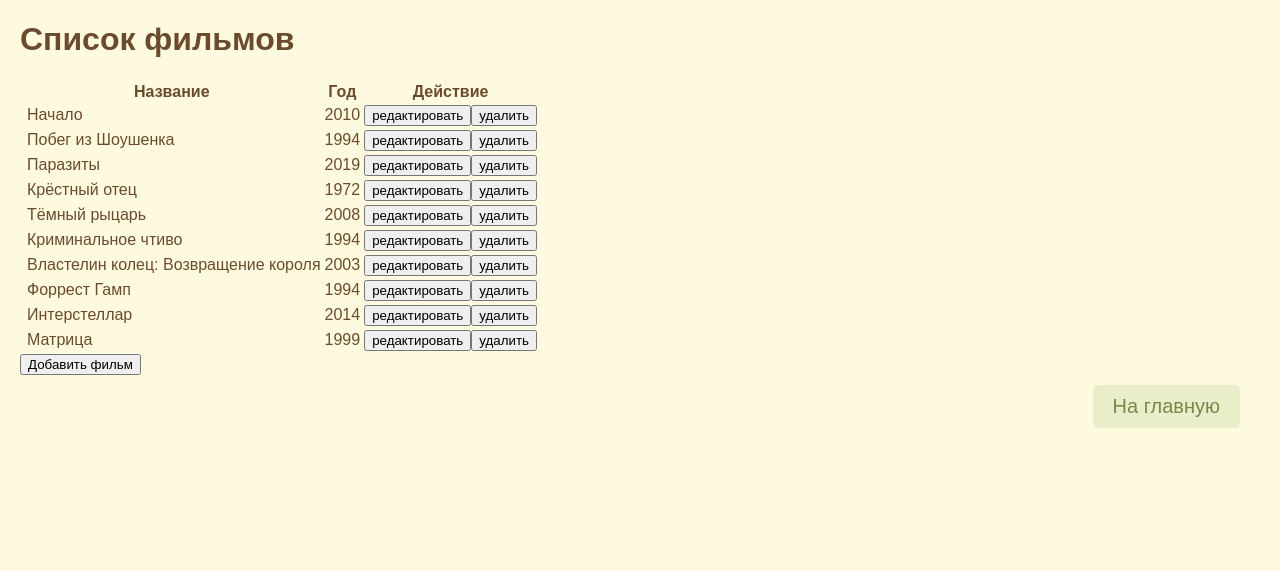
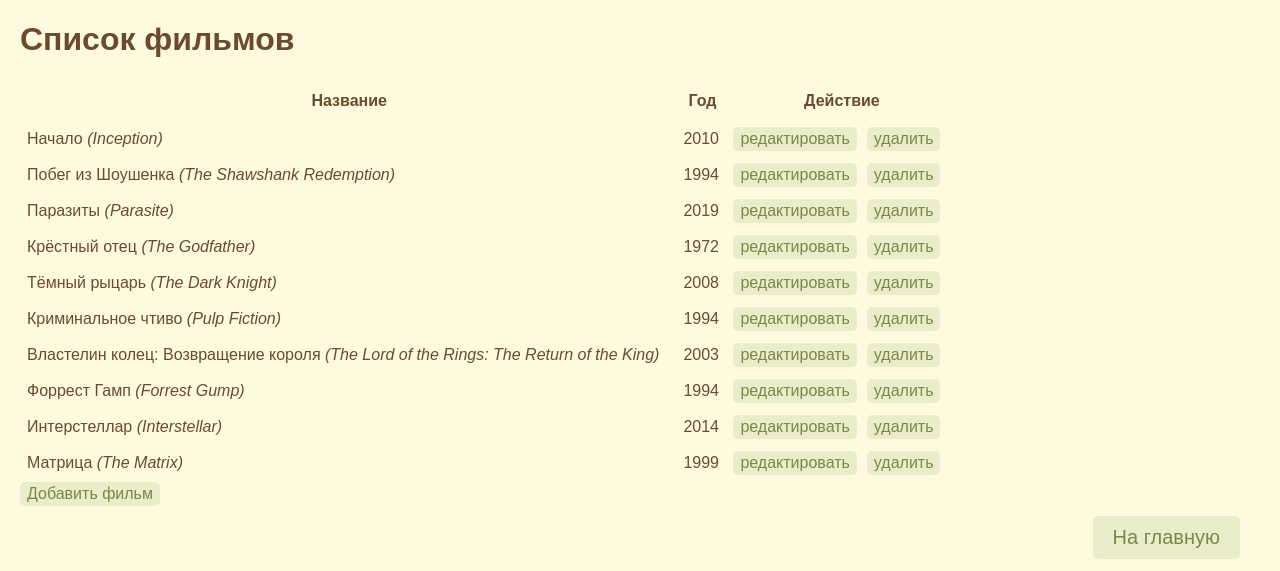
Before and after one commit to 00896/web-programming-labs-2, a Flask app: page /lab7/ in a window 1280 px wide. Shown: the part 63-634 px from the top of the page. Run offline with Flask 3, Linux system fonts and the light colour scheme.

Commit message:
Самостоятельные задания

```diff
--- a/lab7.py
+++ b/lab7.py
@@ -104,6 +104,8 @@ def put_film(id):
         if film['description'] == '':
             return {'description':'Заполните описание'}, 400
         films[id] = film
+        if not film.get('title') and film.get('title_ru'):
+            film['title'] = film['title_ru']
         return films[id]
     else:
         return {"error": "Film not found"}, 404
@@ -118,6 +120,8 @@ def add_films():
     film = request.get_json()
     if film['description'] == '':
         return {'description':'Заполните описание'}, 400
+    if not film.get('title') and film.get('title_ru'):
+        film['title'] = film['title_ru']
     films.append(film)  #добавляем фильм в конец списка
     film = len(films) - 1
     return {"id": film}
--- a/static/lab7/main.js
+++ b/static/lab7/main.js
@@ -9,13 +9,14 @@ function fillFilmList() {
         for(let i = 0; i<films.length; i++) {
             let tr = document.createElement('tr');
 
+            let tdTitleRus = document.createElement('td');
             let tdTitle = document.createElement('td');
-            let tdTitleRus = document.createElement('td');
             let tdYear = document.createElement('td');
             let tdActions = document.createElement('td');
 
-            tdTitle.innerText = films[i].title = films[i].title_ru ? '' : films[i].title;
-            tdTitleRus.innerText = films[i].title_ru;
+            //tdTitleRus.innerText = films[i].title_ru;
+            //tdTitle.innerText = films[i].title = films[i].title_ru ? '' : films[i].title;
+            tdTitle.innerHTML = `${films[i].title_ru} <i>(${films[i].title || 'оригинал не указан'})</i>`;
             tdYear.innerText = films[i].year;
 
             let editButton = document.createElement('button');
--- a/templates/lab7/lab7.html
+++ b/templates/lab7/lab7.html
@@ -13,12 +13,12 @@
         .modal {
             display: none;
             z-index: 100;
-            box-shadow: 3px 3px 3px #798848;
-            background-color: #e9edc9;
+            box-shadow: 7px 7px 3px #798848;
+            background-color: #e6e1c7;
             width: 450px;
             left: 50%;
-            top: 120px;
-            margin-left: -180px;
+            top: 180px;
+            margin-left: -200px;
             position: absolute;
             padding: 20px;
         }
@@ -26,6 +26,30 @@
             font-style: italic;
             color: #ffa07a;
         }
+
+        th {
+            padding: 10px;
+        }
+
+        td {
+            padding: 5px;
+        }
+
+        button {
+            display: inline-block;
+            padding: 3px 7px;
+            background-color: #e9edc9;
+            color:#798848;
+            text-align: center;
+            text-decoration: none;
+            font-size: 16px;
+            border-radius: 5px;
+            border: none;
+            transition: 0.3s ease;
+            margin-right: 10px;
+            cursor: pointer;
+        }
+
     </style>
     <h1>Список фильмов</h1>
 
@@ -37,7 +61,7 @@
                 <th>Действие</th>
             </tr>
         </thead>
-            <tbody id="film-list"></tbody>
+        <tbody id="film-list"colspan="2"></tbody>
     </table>
 
     <script>
@@ -72,7 +96,7 @@
             <div id="description-error" class="error-message"></div>
         </label><br>
 
-        <button onclick="sendFilm()">OK</button>
+        <button onclick="sendFilm()" id="send">OK</button>
         <button onclick="cancel()">Отмена</button>
     </div>
 {% endblock %}
```
